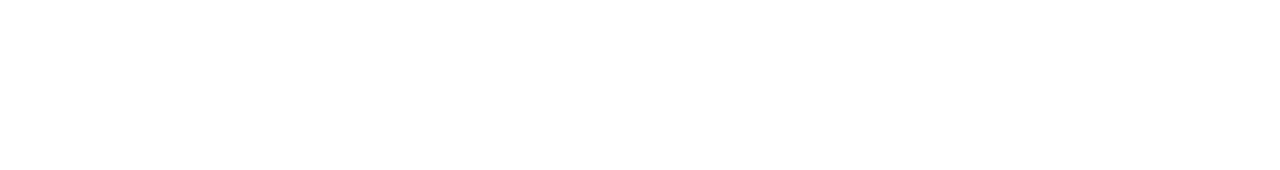
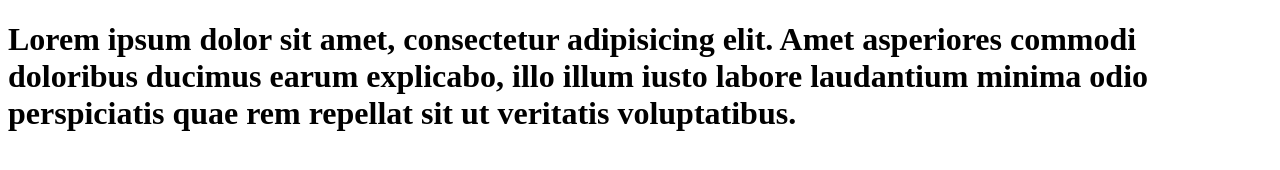
Before and after one commit to EkaPulbere/Learn-it-git, a plain HTML site: page index.html in a window 1280 px wide. Drawn offline with Linux system fonts and the light colour scheme.

Commit message:
am adaugat h1 in index

```diff
--- a/index.html
+++ b/index.html
@@ -5,6 +5,7 @@
     <title>Title</title>
 </head>
 <body>
-
+<h1>Lorem ipsum dolor sit amet, consectetur adipisicing elit. Amet asperiores commodi doloribus ducimus earum explicabo,
+    illo illum iusto labore laudantium minima odio perspiciatis quae rem repellat sit ut veritatis voluptatibus.</h1>
 </body>
 </html>
```
